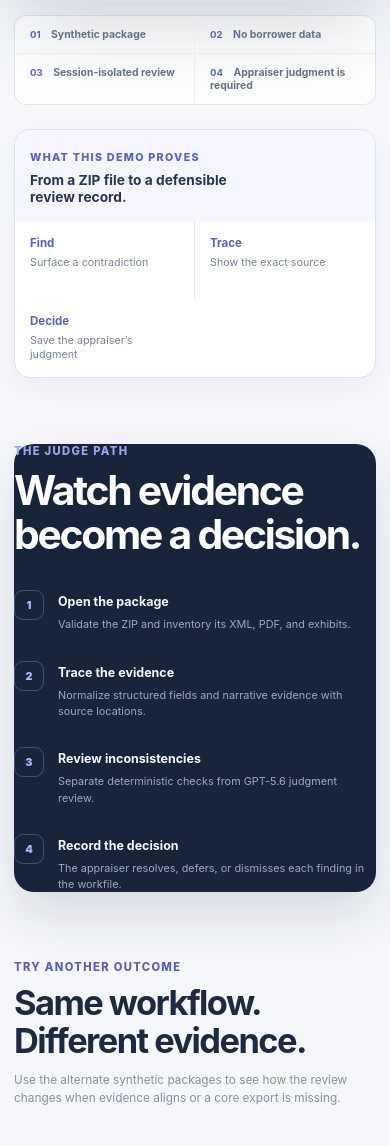
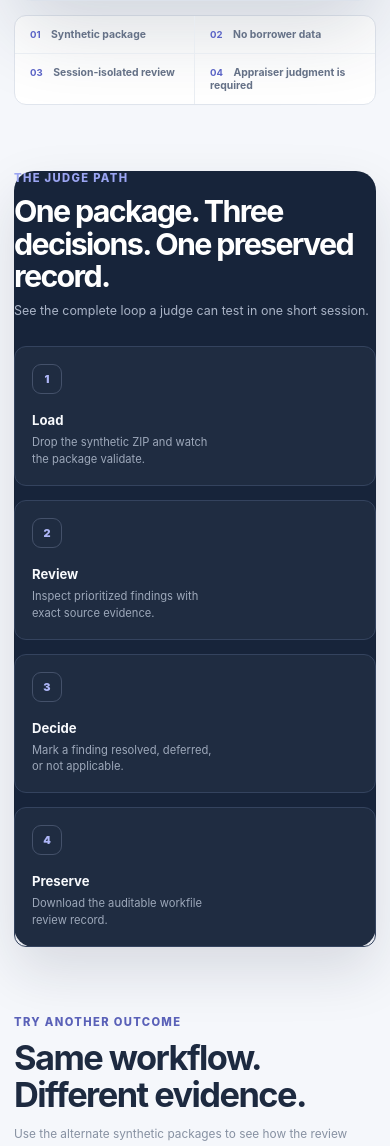
Before and after one commit to SkagitIan/coappraiser, a Django app: page /demo/ in a window 390 px wide. Shown: the part 1424-2570 px from the top of the page. Run offline with Django 5.2, Linux system fonts and the light colour scheme.

Commit message:
Fix judge path layout and remove duplicate demo copy

```diff
--- a/assets/styles.css
+++ b/assets/styles.css
@@ -981,8 +981,15 @@
 .demo-judge-promise span { margin-top:6px; color:#76839a; font-size:.67rem; line-height:1.3; }
 .demo-assurance-bar { margin-top:14px; box-shadow:none; }
 .demo-assurance-bar span { padding:12px 15px; font-size:.65rem; }
-.demo-journey { margin-top:66px; padding:46px 50px; }
-.demo-journey-heading h2 { font-size:2.55rem; }
+.demo-journey { display:block; margin-top:66px; padding:42px 46px; }
+.demo-journey-heading { min-width:0; }
+.demo-journey-heading h2 { max-width:680px; font-size:2.35rem; }
+.demo-journey-heading p { margin:10px 0 0; color:#aab4c7; font-size:.78rem; }
+.demo-journey-steps { grid-template-columns:repeat(4,minmax(0,1fr)); gap:14px; margin-top:28px; }
+.demo-journey-steps li { display:block; min-width:0; min-height:128px; padding:17px; border:1px solid #34435e; border-radius:12px; background:rgba(255,255,255,.035); }
+.demo-journey-steps li > span { margin-bottom:18px; }
+.demo-journey-steps strong { display:block; font-size:.82rem; }
+.demo-journey-steps p { max-width:190px; font-size:.7rem; }
 .demo-secondary-cases { margin-top:68px; }
 .demo-secondary-cases h2 { font-size:2.15rem; }
 .demo-package-options article { padding:22px; }
@@ -992,18 +999,14 @@
 @media (max-width:960px) {
   .demo-entry { grid-template-columns:1fr; gap:28px; }
   .demo-entry-copy { padding-top:0; }
-  .demo-judge-promise { grid-template-columns:1fr 1fr; }
-  .demo-judge-promise > div:nth-child(2) { border-bottom:1px solid #e7ebf1; }
-  .demo-judge-promise > div:nth-child(3) { border-right:0; border-bottom:1px solid #e7ebf1; }
+  .demo-journey-steps { grid-template-columns:repeat(2,minmax(0,1fr)); }
 }
 @media (max-width:680px) {
   .demo-build-week-label { font-size:.58rem; }
   .demo-entry-copy h1 { font-size:3.25rem; }
   .demo-entry-lede { font-size:.94rem; }
   .demo-proof-row { display:grid; grid-template-columns:1fr; gap:9px; }
-  .demo-judge-promise { grid-template-columns:1fr 1fr; }
-  .demo-judge-promise > div { min-height:78px; padding:15px; }
-  .demo-judge-promise > div:first-child { grid-column:1/-1; border-right:0; }
-  .demo-judge-promise > div:nth-child(2) { border-bottom:0; }
-  .demo-judge-promise > div:nth-child(3) { border-right:0; border-bottom:0; }
+  .demo-journey { padding:32px 22px; }
+  .demo-journey-heading h2 { font-size:1.9rem; }
+  .demo-journey-steps { grid-template-columns:1fr; }
 }
--- a/templates/preflight/demo/landing.html
+++ b/templates/preflight/demo/landing.html
@@ -81,23 +81,17 @@
   <span><b>04</b> Appraiser judgment is required</span>
 </div>
 
-<section class="demo-judge-promise" aria-label="What the judge will see">
-  <div><span class="demo-kicker">What this demo proves</span><strong>From a ZIP file to a defensible review record.</strong></div>
-  <div><b>Find</b><span>Surface a contradiction</span></div>
-  <div><b>Trace</b><span>Show the exact source</span></div>
-  <div><b>Decide</b><span>Save the appraiser’s judgment</span></div>
-</section>
-
 <section class="demo-journey" aria-labelledby="journey-title">
   <div class="demo-journey-heading">
     <span class="demo-kicker">The judge path</span>
-    <h2 id="journey-title">Watch evidence become a decision.</h2>
+    <h2 id="journey-title">One package. Three decisions. One preserved record.</h2>
+    <p>See the complete loop a judge can test in one short session.</p>
   </div>
   <ol class="demo-journey-steps">
-    <li><span>1</span><div><strong>Open the package</strong><p>Validate the ZIP and inventory its XML, PDF, and exhibits.</p></div></li>
-    <li><span>2</span><div><strong>Trace the evidence</strong><p>Normalize structured fields and narrative evidence with source locations.</p></div></li>
-    <li><span>3</span><div><strong>Review inconsistencies</strong><p>Separate deterministic checks from GPT-5.6 judgment review.</p></div></li>
-    <li><span>4</span><div><strong>Record the decision</strong><p>The appraiser resolves, defers, or dismisses each finding in the workfile.</p></div></li>
+    <li><span>1</span><div><strong>Load</strong><p>Drop the synthetic ZIP and watch the package validate.</p></div></li>
+    <li><span>2</span><div><strong>Review</strong><p>Inspect prioritized findings with exact source evidence.</p></div></li>
+    <li><span>3</span><div><strong>Decide</strong><p>Mark a finding resolved, deferred, or not applicable.</p></div></li>
+    <li><span>4</span><div><strong>Preserve</strong><p>Download the auditable workfile review record.</p></div></li>
   </ol>
 </section>
 
```
